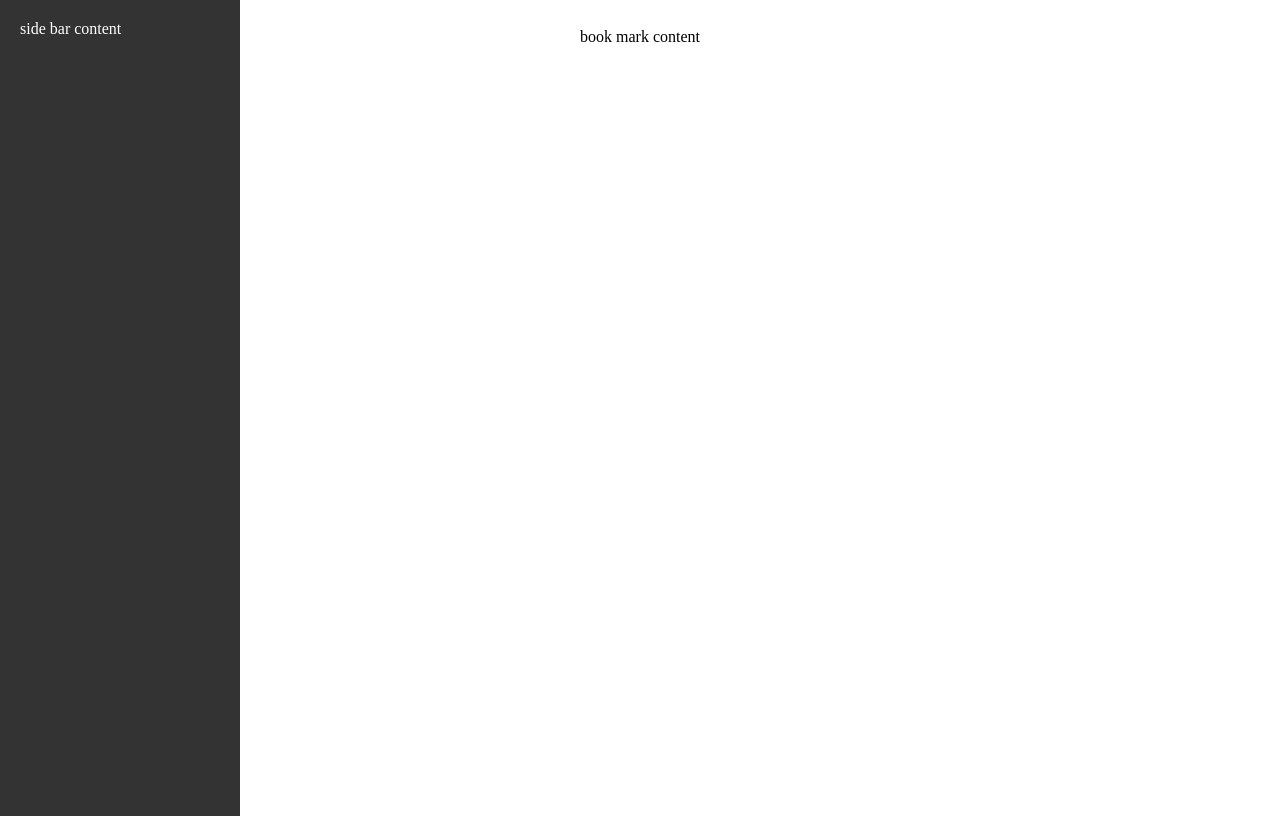
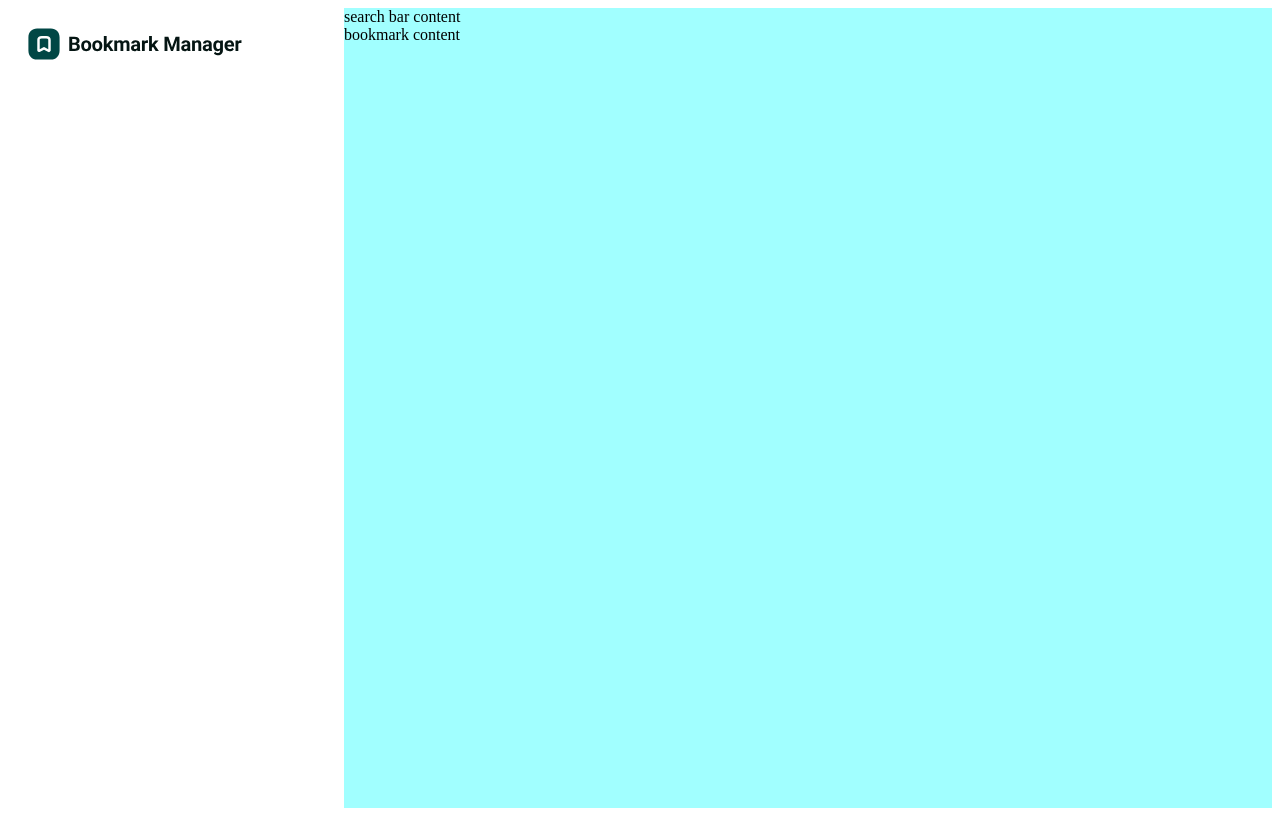
Before and after one commit to Mahesh-Samanapalli/Book-Mark-Manager-app, a website: page starter-code/index.html in a window 1280 px wide. Drawn offline with Linux system fonts and the light colour scheme.

Commit message:
overall layout added

```diff
--- a/starter-code/index.html
+++ b/starter-code/index.html
@@ -15,13 +15,16 @@
     <title>Frontend Mentor | Bookmark manager app</title>
   </head>
   <body>
-   <div class="book-mark-contianer">
-      <div class="side-bar">
-        side bar content
-      </div>
-      <div class="book-mark-content">
-        book mark content
-      </div>
+   <div class="app-container">
+      <aside class="side-bar">
+        <div class="logo-section">
+          <img src="./assets/images/logo-light-theme.svg" alt="bookmark logo" />
+        </div>
+      </aside>
+      <main class="main-content">
+         <header class="top-bar">search bar content</header>
+         <section class="bookmark-section">bookmark content</section>
+      </main>
    </div>
   </body>
 </html>
--- a/starter-code/style.css
+++ b/starter-code/style.css
@@ -1,24 +1,23 @@
-.body{
+.body {
   margin: 0;
   padding: 0;
-    font-family: 'Arial', sans-serif;
+  font-family: "Arial", sans-serif;
   background-color: #f0f0f0;
   box-sizing: border-box;
 }
-.book-mark-contianer{
+.app-container {
   display: flex;
-    flex-wrap: wrap;
-    justify-content: center;
-    gap: 20px;
-    padding: 20px;
+  min-height: 100vh;
 }
-.side-bar{
-    width: 200px;
-    background-color: #333;
+.side-bar {
+  width: 296px;
   color: #fff;
   padding: 20px;
-    position: fixed;
-    top: 0;
-    left: 0;
-    height: 100%;
+  flex-shrink: 0;
 }
+.main-content {
+  display: flex;
+  flex-direction: column;
+  flex: 1;
+  background-color: rgba(0, 255, 255, 0.37);
+}
```
Lines whose indentation alone changed are shown as unchanged.
